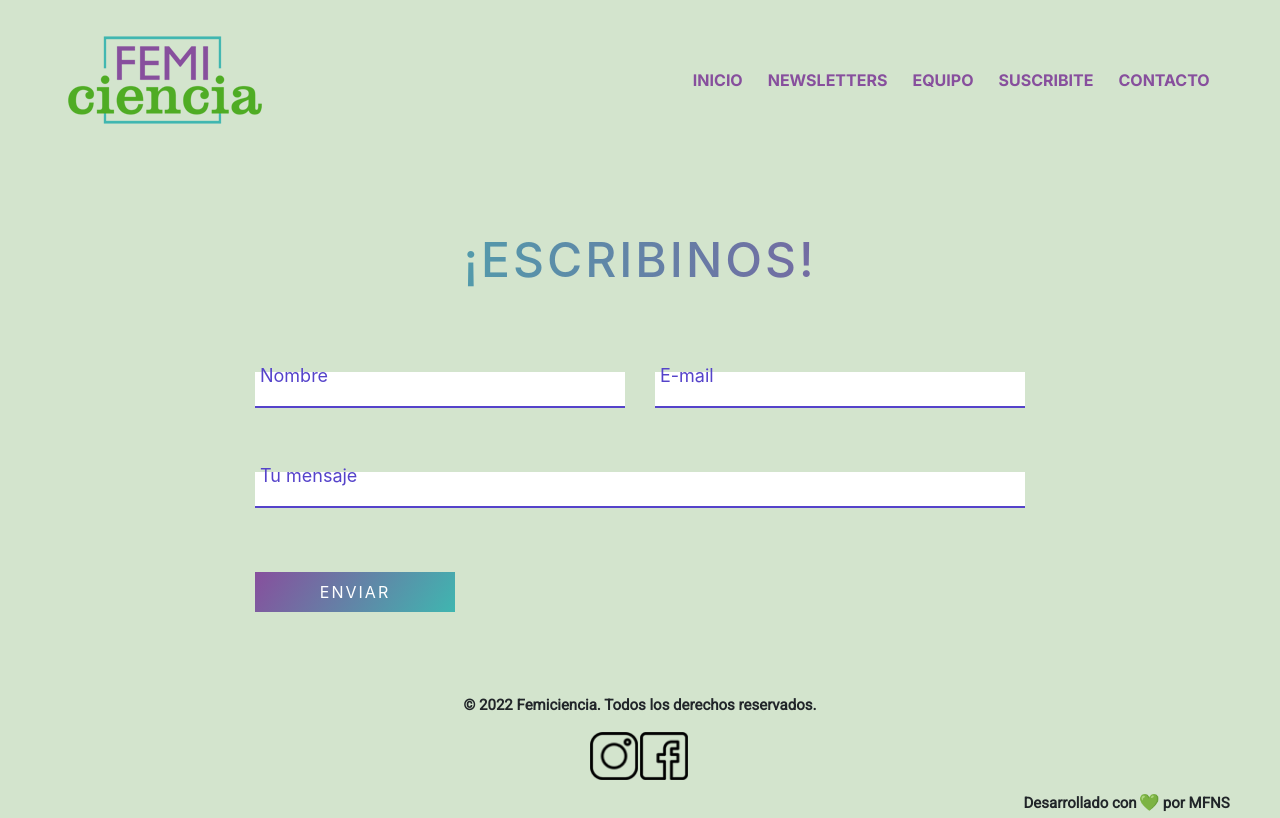
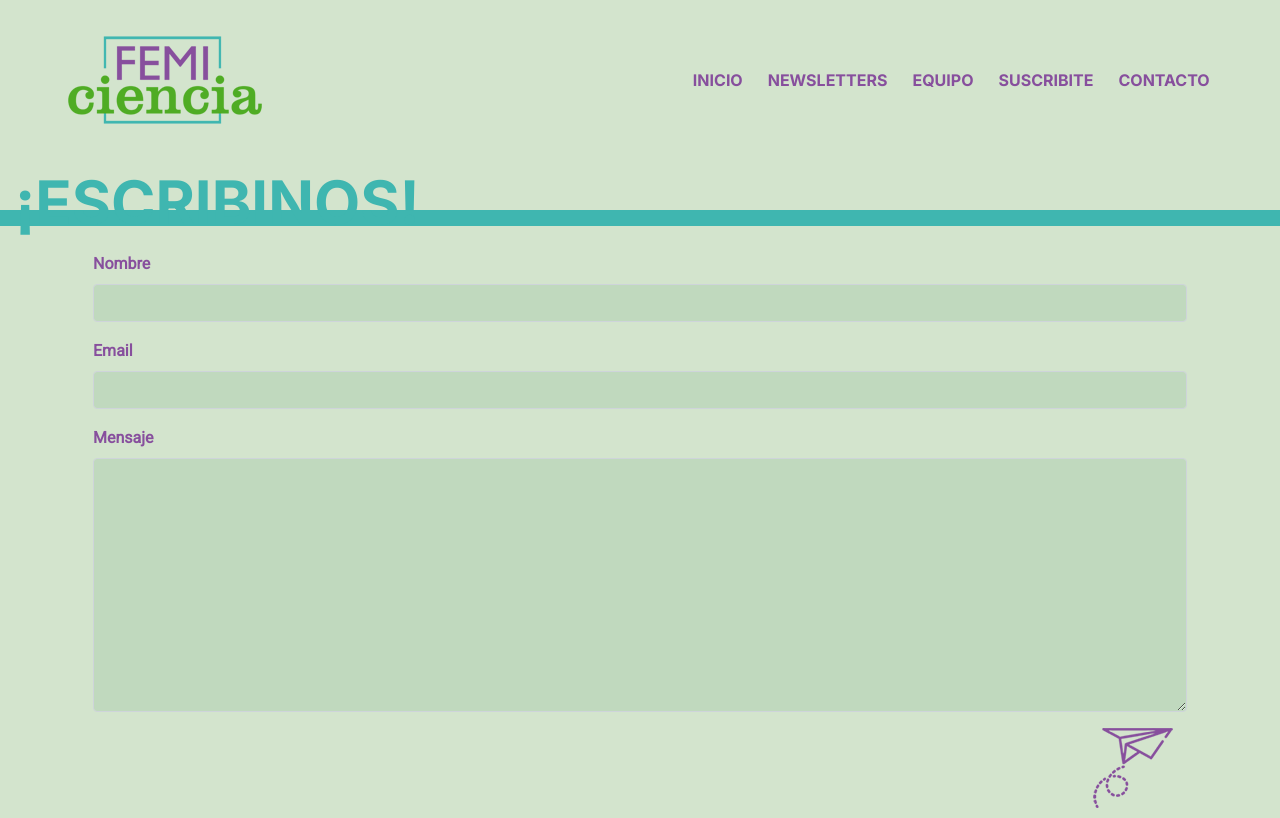
Before and after one commit to MFlorenciaNS/desafiofinal-coderhouse, a website: page pages/contacto.html in a window 1280 px wide. Shown: the top 818 px of the page. Drawn offline with nearby package versions, Linux system fonts and the light colour scheme.

Commit message:
cambie el formulario de contacto

```diff
--- a/pages/contacto.html
+++ b/pages/contacto.html
@@ -80,28 +80,34 @@
 
     <!--Inicio main-->
     <main>
+
+        <div class="contacto-div1 container-fluid">
+            <h1 class="heading-t1">¡ESCRIBINOS!</h1>
+        </div>
+
         <!--Formulario de contacto-->
-        <section class="get-in-touch container">
-            <h1 class="title">¡Escribinos!</h1>
-            <form class="contact-form row">
-               <div class="form-field col-lg-6">
-                  <input id="name" class="input-text js-input" type="text" required>
-                  <label class="label" for="name">Nombre</label>
-               </div>
-               <div class="form-field col-lg-6 ">
-                  <input id="email" class="input-text js-input" type="email" required>
-                  <label class="label" for="email">E-mail</label>
-               </div>
-               </div>
-               <div class="form-field col-lg-12">
-                  <input id="message" class="input-text js-input" type="text" required>
-                  <label class="label" for="message">Tu mensaje</label>
-               </div>
-               <div class="form-field col-lg-12">
-                  <input class="submit-btn" type="submit" value="Enviar">
-               </div>
-            </form>
-         </section>
+        <section class="container">
+
+            <div class="px-2 mb-3">
+                <label for="exampleFormControlInput1" class="form-label text-contacto">Nombre</label>
+                <input type="email" class="form-control bg-contacto" id="exampleFormControlInput1" placeholder="">
+            </div>
+
+            <div class="px-2 mb-3">
+                <label for="exampleFormControlInput1" class="form-label text-contacto">Email</label>
+                <input type="email" class="form-control bg-contacto" id="exampleFormControlInput1" placeholder="">
+            </div>
+
+            <div class="px-2 mb-3">
+                <label for="exampleFormControlTextarea1" class="form-label text-contacto">Mensaje</label>
+                <textarea class="form-control bg-contacto" id="exampleFormControlTextarea1" rows="10"></textarea>
+            </div>
+            <div class="d-flex justify-content-end div-enviar">
+                <a href="enviar"><img src="../media/enviar.webp" alt="icono enviar mensaje" class="img-enviar"></a>
+            </div>
+        </section>
+        <!--Fin Formulario de contacto-->
+    </main>
     <!--Fin main-->
 
     <!--Inicio pie de página-->
--- a/scss/components/_contacto.scss
+++ b/scss/components/_contacto.scss
@@ -1,74 +1,32 @@
 /*contacto*/
 
 @import '../base/variables';
-.get-in-touch {
-    max-width: 800px;
-    margin: 50px auto;
-    position: relative;
-
+main {
+    .contacto-div1{
+        display: flex;
+        align-items: baseline;
+        margin-top: 1em;
+        border-bottom: 1em solid $color-green-femi;
+        margin-bottom: 2%;
     }
-.get-in-touch .title {
-    text-align: center;
-    text-transform: uppercase;
-    letter-spacing: 3px;
-    font-size: 3em;
-    line-height: 48px;
-    padding-bottom: 48px;
-    color: #874F9D ;
-    background: #5543ca;
-    background: -moz-linear-gradient(left,#874F9D   0%,#3FB6B0 100%) !important;
-    background: -webkit-linear-gradient(left,#874F9D   0%,#3FB6B0 100%) !important;
-    background: linear-gradient(to right,#3FB6B0 0%,#874F9D  100%) !important;
-    -webkit-background-clip: text !important;
-    -webkit-text-fill-color: transparent !important;
+    section {
+        div {
+            .text-contacto{
+                color: $color-violet-femi;
+                font-family: $font-paragraph;
+                font-weight: bold;
             }
-
-.contact-form .form-field {
-    position: relative;
-    margin: 32px 0;
+            .bg-contacto {
+                background-color: $color-green-bg2;
             }
-.contact-form .input-text {
-    display: block;
-    width: 100%;
-    height: 36px;
-    border-width: 0 0 2px 0;
-    border-color: #5543ca;
-    font-size: 18px;
-    line-height: 26px;
-    font-weight: 400;
         }
-.contact-form .input-text:focus {
-    outline: none;
     }
-.contact-form .input-text:focus + .label,
-.contact-form .input-text.not-empty + .label {
-    -webkit-transform: translateY(-24px);
-            transform: translateY(-24px);
+    .div-enviar {
+        margin-right: 2%;
+        @media screen and (max-width: 480px) {
+            .img-enviar {
+                width: 70%;
             }
-.contact-form .label {
-    position: absolute;
-    left: 20px;
-    bottom: 11px;
-    font-size: 18px;
-    line-height: 26px;
-    font-weight: 400;
-    color: #5543ca;
-    cursor: text;
-    transition: -webkit-transform .2s ease-in-out;
-    transition: transform .2s ease-in-out;
-    transition: transform .2s ease-in-out;
-    -webkit-transform: .2s ease-in-out;
         }
-.contact-form .submit-btn {
-    display: inline-block;
-    background-color: #000;
-    background-image: linear-gradient(125deg,#874F9D,#3FB6B0);
-    color: #fff;
-    text-transform: uppercase;
-    letter-spacing: 2px;
-    font-size: 16px;
-    padding: 8px 16px;
-    border: none;
-    width:200px;
-    cursor: pointer;
     }
+}
```
Also changed, not shown: css/style.css, media/enviar.webp (added), 1 other file. Lines whose indentation alone changed are shown as unchanged.
